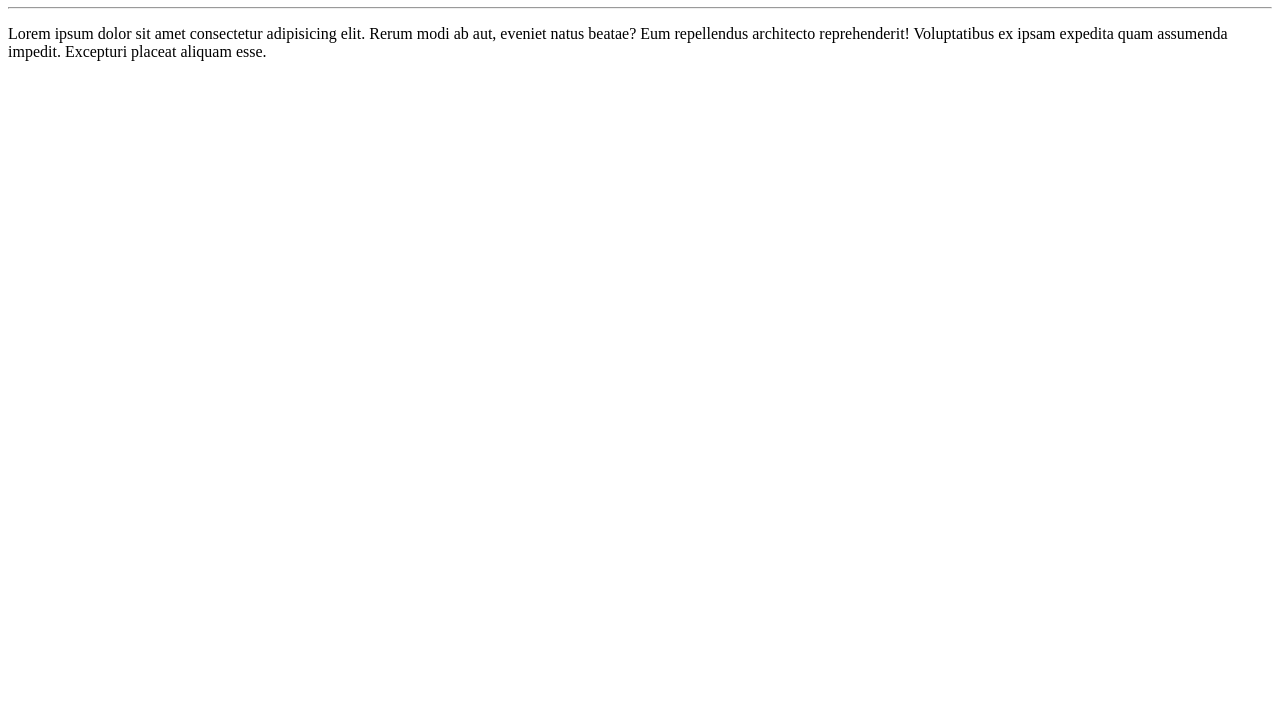
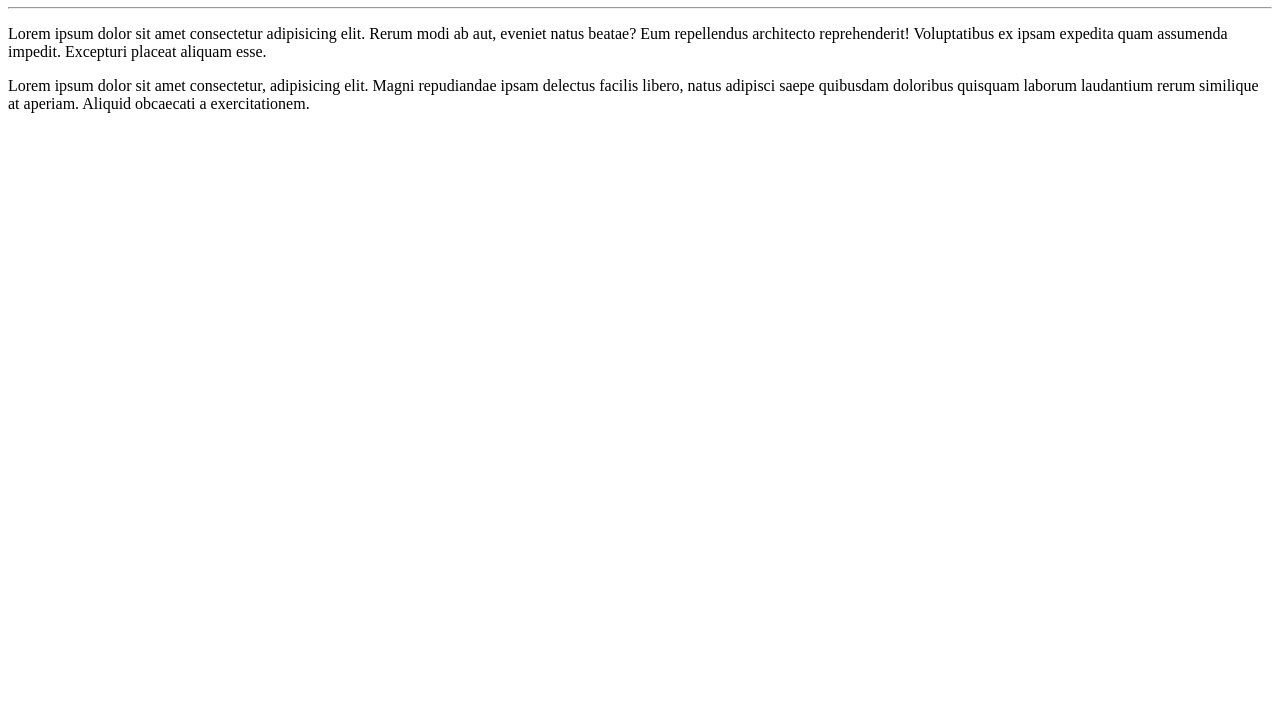
Before and after one commit to Marcusvlajr/Ola-Mundo, a plain HTML site: page site-exemplo/index.html in a window 1280 px wide. Shown: the part 73-800 px from the top of the page. Drawn offline with Linux system fonts and the light colour scheme.

Commit message:
adicionei um paragrafo

```diff
--- a/site-exemplo/index.html
+++ b/site-exemplo/index.html
@@ -9,6 +9,8 @@
 <body> <h1> Olá Mundo!</h1>
     <hr>
     <p> Lorem ipsum dolor sit amet consectetur adipisicing elit. Rerum modi ab aut, eveniet natus beatae? Eum repellendus architecto reprehenderit! Voluptatibus ex ipsam expedita quam assumenda impedit. Excepturi placeat aliquam esse.</p>
-
+    <p>
+        Lorem ipsum dolor sit amet consectetur, adipisicing elit. Magni repudiandae ipsam delectus facilis libero, natus adipisci saepe quibusdam doloribus quisquam laborum laudantium rerum similique at aperiam. Aliquid obcaecati a exercitationem.
+    </p>
 </body>
 </html>
```
